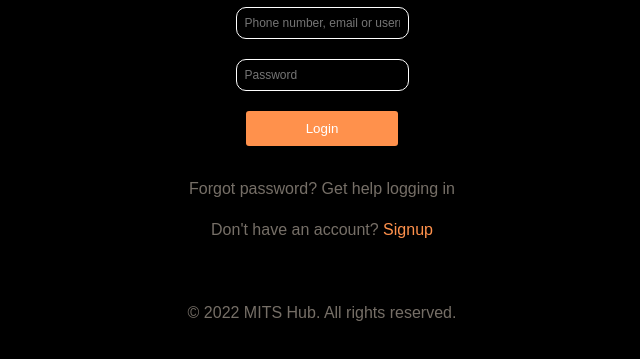
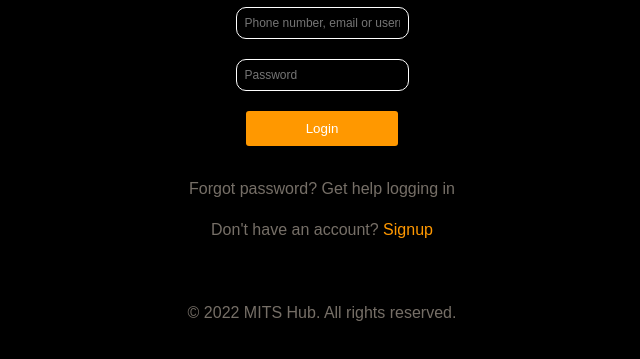
Before and after one commit to LokeshTrivedi/Practice-Projects, a website: page index.html in a window 1280 px wide. Shown: the part 237-596 px from the top of the page, without its empty margins (318-958 px from the left). Drawn offline with Linux system fonts and the light colour scheme.

Commit message:
Update login_design.css

```diff
--- a/login_design.css
+++ b/login_design.css
@@ -54,7 +54,7 @@ input {
 
 
 button {
-    background-color: #ff914c;
+    background-color: #ff9800;
     color: white;
     padding: 10px 20px;
     border: none;
@@ -89,7 +89,7 @@ p {
 }
 
 .link{
-    color: #ff914c;
+    color: #ff9800;
 }
 
 
```
